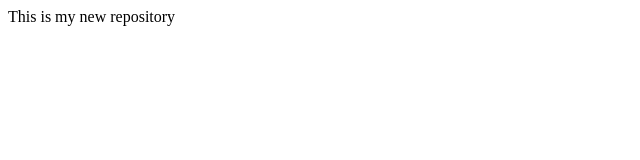
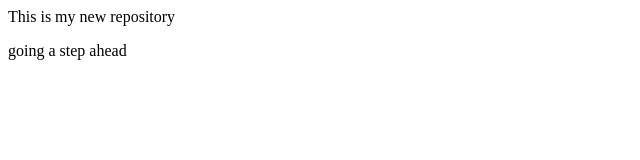
Before and after one commit to gajawadavaishnavi3/localrepo, a plain HTML site: page index.html in a window 1280 px wide. Shown: the whole page, without its empty margins (0-640 px from the left). Drawn offline with Linux system fonts and the light colour scheme.

Commit message:
Added a fearure

```diff
--- a/index.html
+++ b/index.html
@@ -1 +1,2 @@
 <p>This is my new repository</p>
+<p>going a step ahead</p>
```
